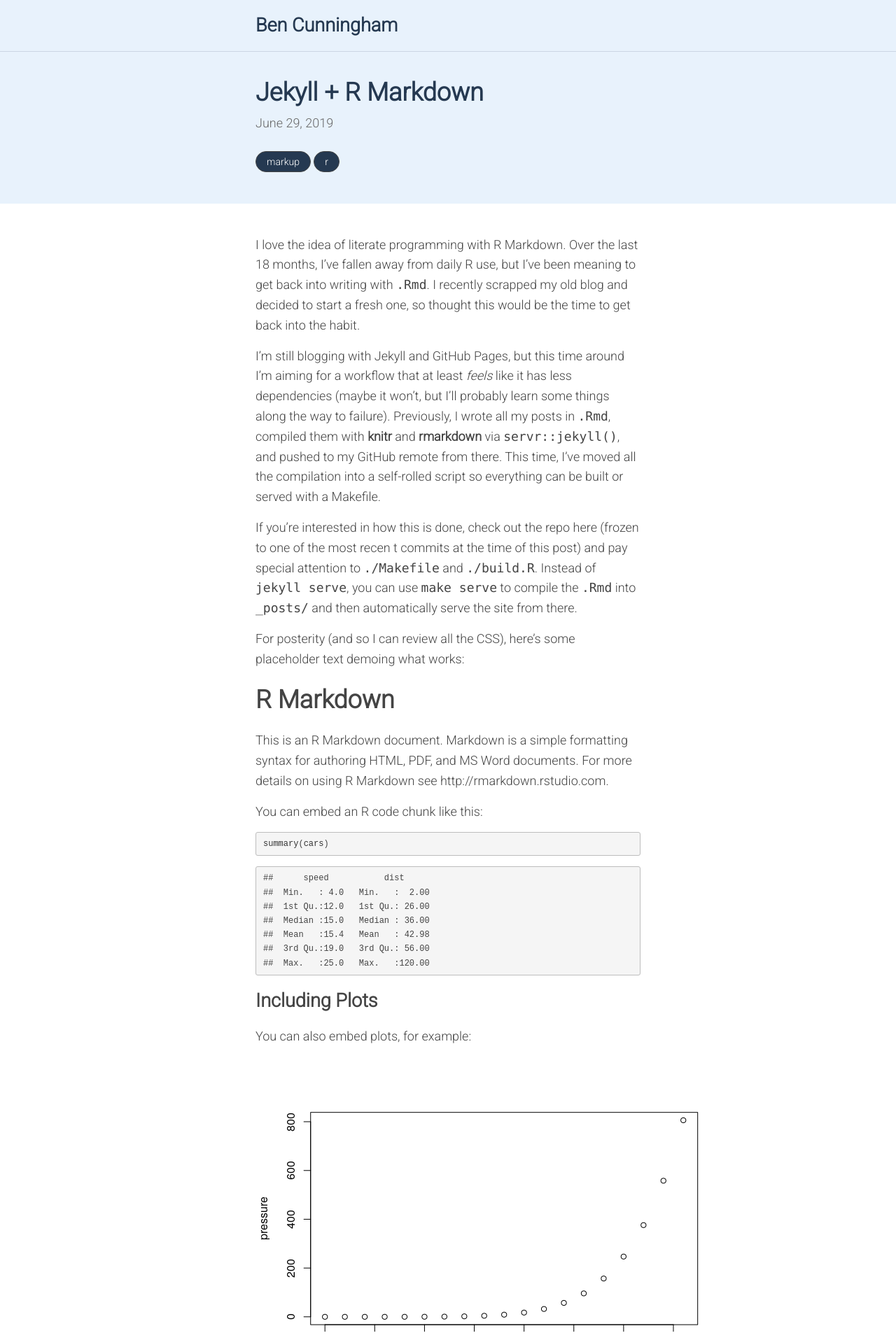
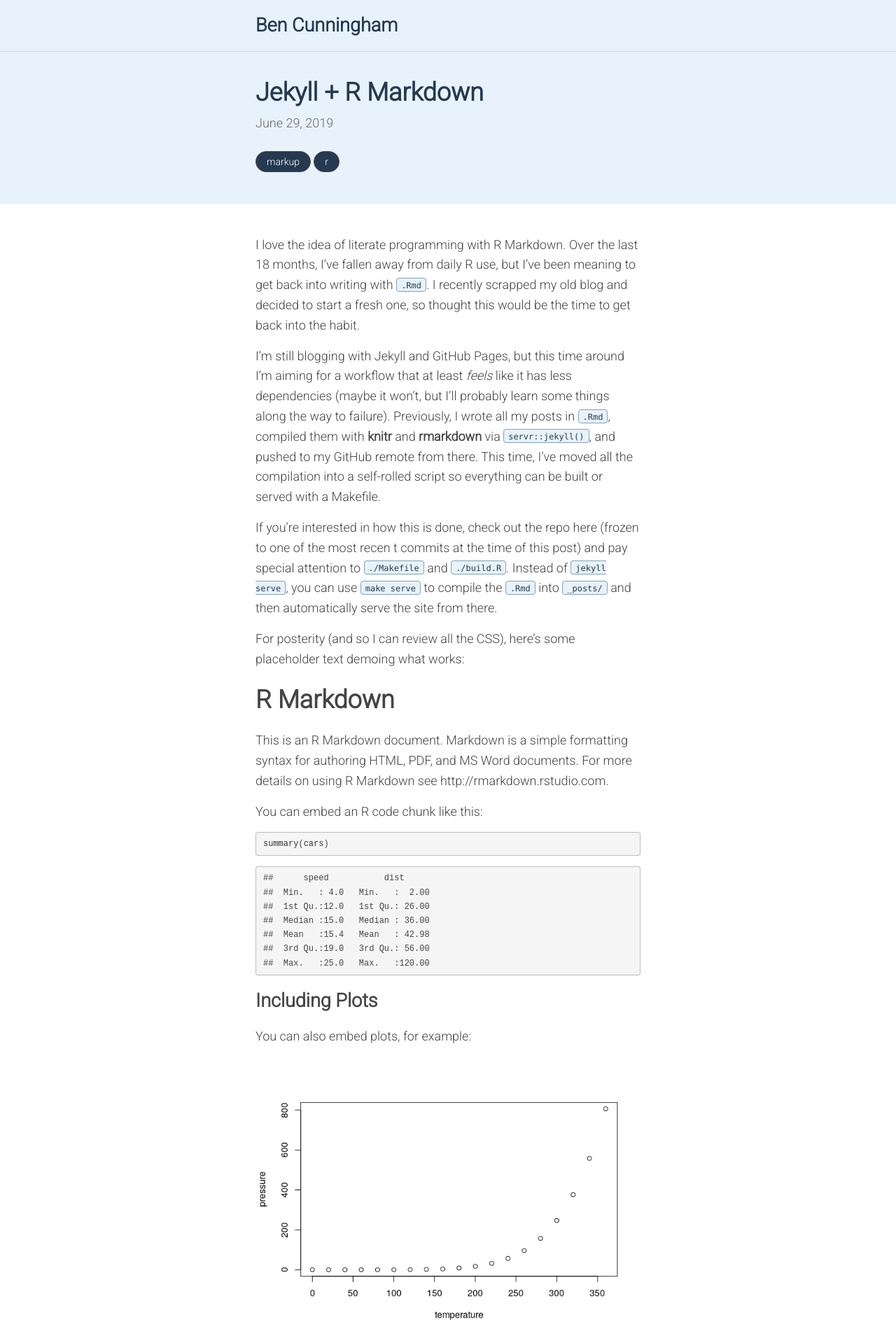
Before and after one commit to benjcunningham/benjcunningham.github.io, a Jekyll site: the page built from _posts/2019-06-29-jekyll-plus-rmarkdown.md, in a window 1280 px wide. Shown: the top 1915 px of the page at 70% size. Built offline with Jekyll 4.4.1, drawn with Linux system fonts in a browser that asks for light colours; formulas are drawn with MathJax 3.

Commit message:
Style images, inline code

```diff
--- a/_sass/_base.scss
+++ b/_sass/_base.scss
@@ -31,6 +31,10 @@ html {
     position: relative;
 }
 
+img {
+    max-width: 100%;
+}
+
 main {
     margin: 0 auto 150px auto;
     max-width: 550px;
@@ -60,3 +64,13 @@ footer p {
     margin: 0;
     font-size: 16px;
 }
+
+p code {
+    background-color: #e8f2fc;
+    border: 1px solid #84a0bc;
+    color: #253951;
+    border-radius: 4px;
+    font-size: 12px;
+    padding: 3px 6px 1px 6px;
+    vertical-align: middle;
+}
```
